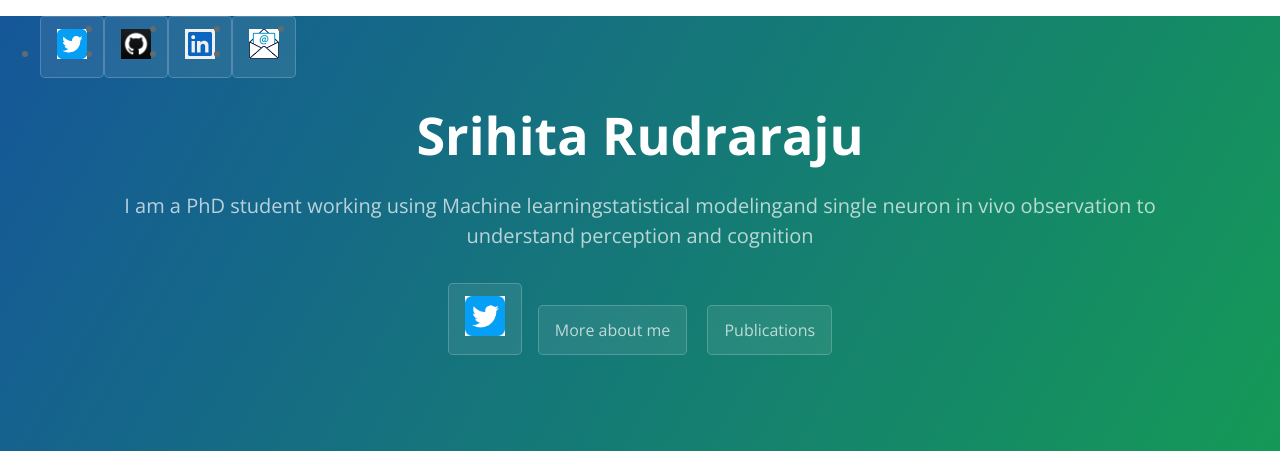
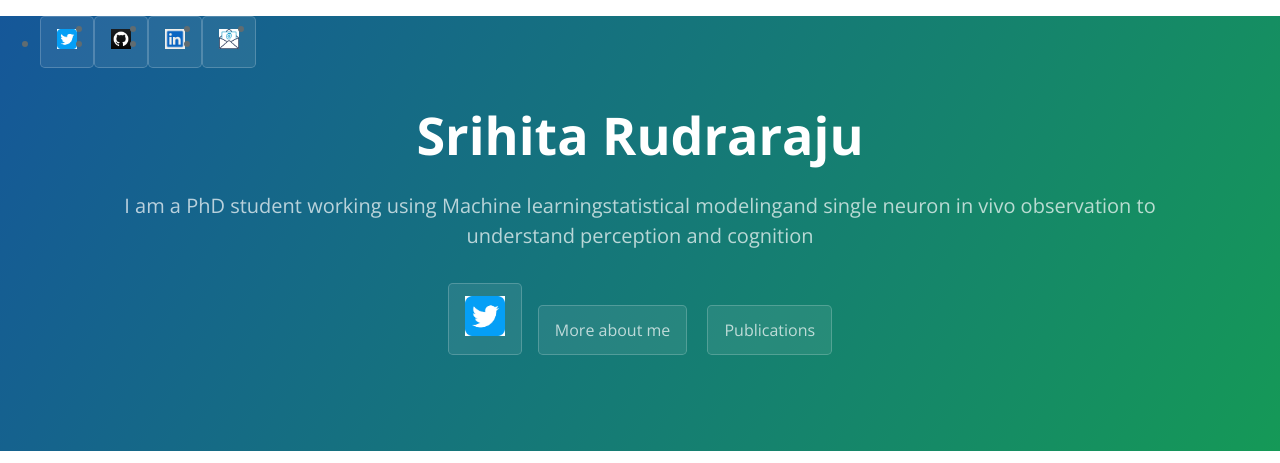
Before and after one commit to srrudrar/srrudrar.github.io, a Jekyll site: the page built from index.md, in a window 1280 px wide. Shown: the top 463 px of the page. Built offline with Jekyll 4.4.1, drawn with Linux system fonts in a browser that asks for light colours; our own code applies the rules of GitHub Pages for plain Markdown files; grey boxes are pictures that could not be loaded.

Commit message:
Update default.html

```diff
--- a/_layouts/default.html
+++ b/_layouts/default.html
@@ -30,22 +30,22 @@
   <ul>
     <li><z href={{ "https://twitter.com/SrihitaR" }}" class="btn">
          <img alt="Twitter" src="Twitter.png"
-         width=30" height=30"> <li>
+         width=20" height=20"> <li>
     <li><z href={{ "https://github.com/srrudrar" }}" class="btn">
          <img alt="Github" src="Github.png"
-         width=30" height=30"> <li>
+         width=20" height=20"> <li>
     <li><z href={{ "https://www.linkedin.com/in/srihita-rudraraju-a7654453" }}" class="btn">
          <img alt="Linkedin" src="Linkedin.jfif"
-         width=30" height=30"> <li>
+         width=20" height=20"> <li>
     <li><z href={{ "srihita.rudraraju@gmail.com" }}" class="btn">
          <img alt="Email" src="Email.png"
-         width=30" height=30"> <li>
+         width=20" height=20"> <li>
 
   </ul>
   </nav>
 
 
-<div id="map_canvas" style="position:absolute;left:0;right:0;"></div>
+<div id="map_canvas" style="position:fixed;left:0;right:0;"></div>
 
     <header class="page-header" role="banner">
       <h1 class="project-name">{{ page.title | default: site.title | default: site.github.repository_name }}</h1>
```
